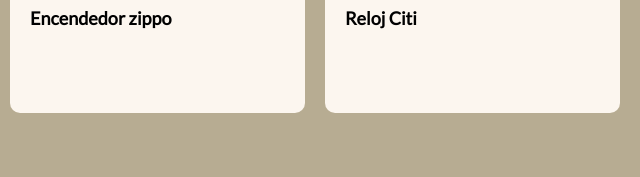
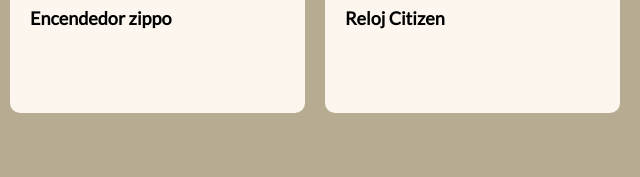
Before and after one commit to ManuelForneri/CoderHouse-dis-web, a plain HTML site: page index.html in a window 1280 px wide. Shown: the part 2066-2243 px from the top of the page, 640-1280 px from the left. Drawn offline with Linux system fonts and the light colour scheme.

Commit message:
Update index.html

```diff
--- a/index.html
+++ b/index.html
@@ -104,7 +104,7 @@
             </div>
             <div class="product-card">
               <img src="assets/CitizenFondoNegro.png" alt="" class="imagenes" />
-              <p class="title-product">Reloj Citi</p>
+              <p class="title-product">Reloj Citizen</p>
             </div>
           </section>
         </div>
```
